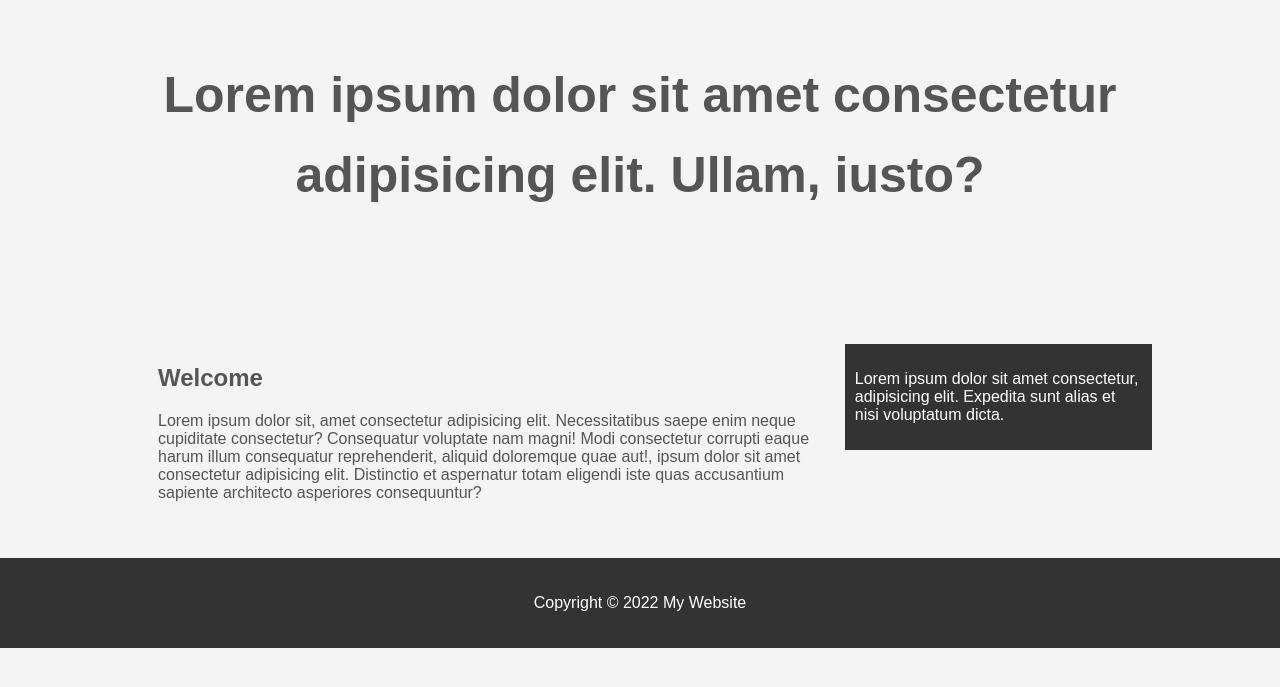
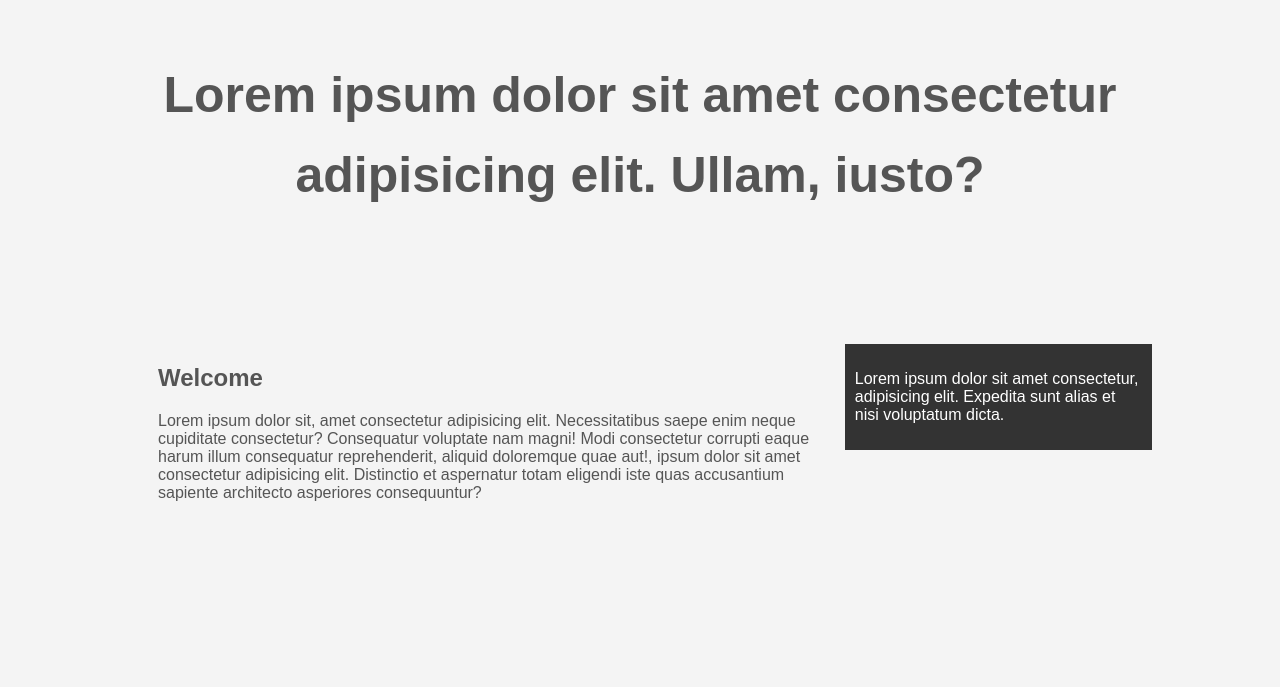
Before and after one commit to ryanmello/css-cc-website, a plain HTML site: page index.html in a window 1280 px wide. Shown: the part 103-790 px from the top of the page. Drawn offline with Linux system fonts and the light colour scheme.

Commit message:
second commit

```diff
--- a/index.html
+++ b/index.html
@@ -51,8 +51,5 @@
         </p>
       </aside>
     </div>
-    <footer id="main-footer">
-      <p>Copyright &copy 2022 My Website</p>
-    </footer>
   </body>
 </html>
```
